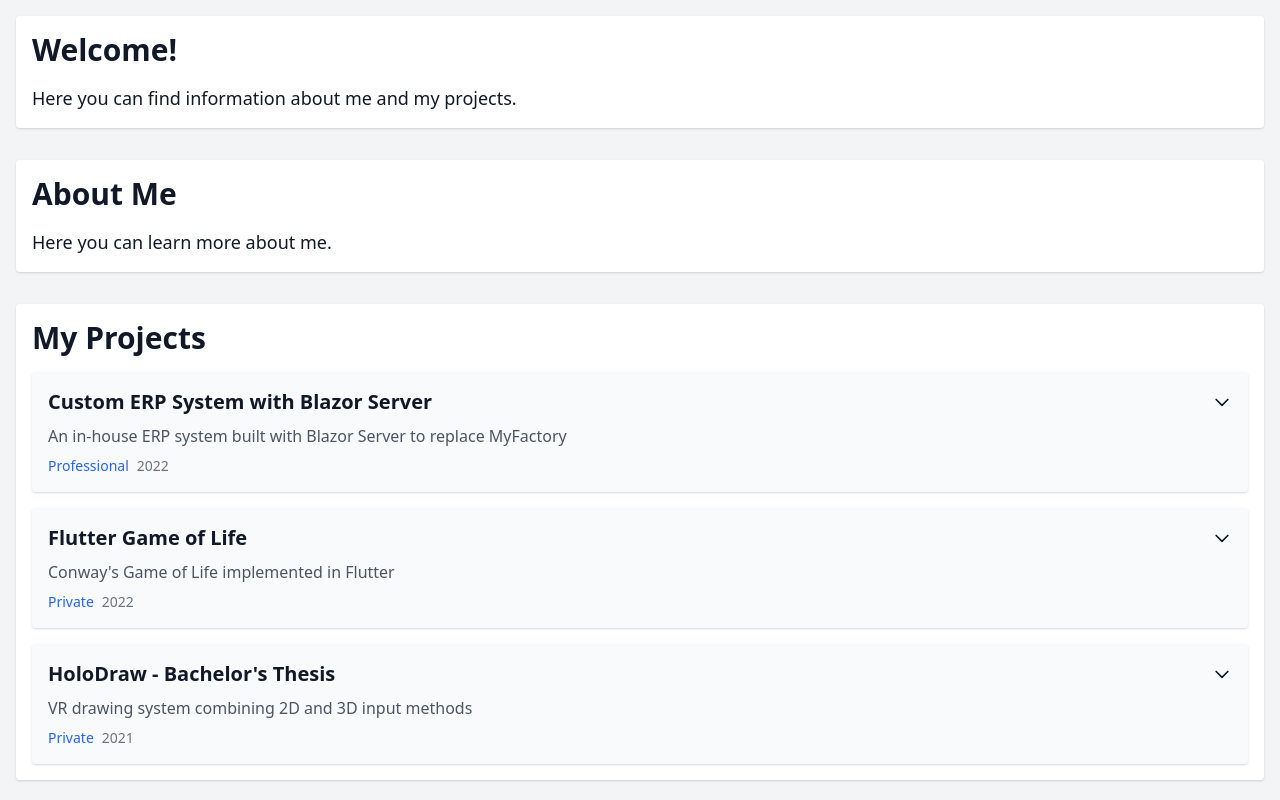
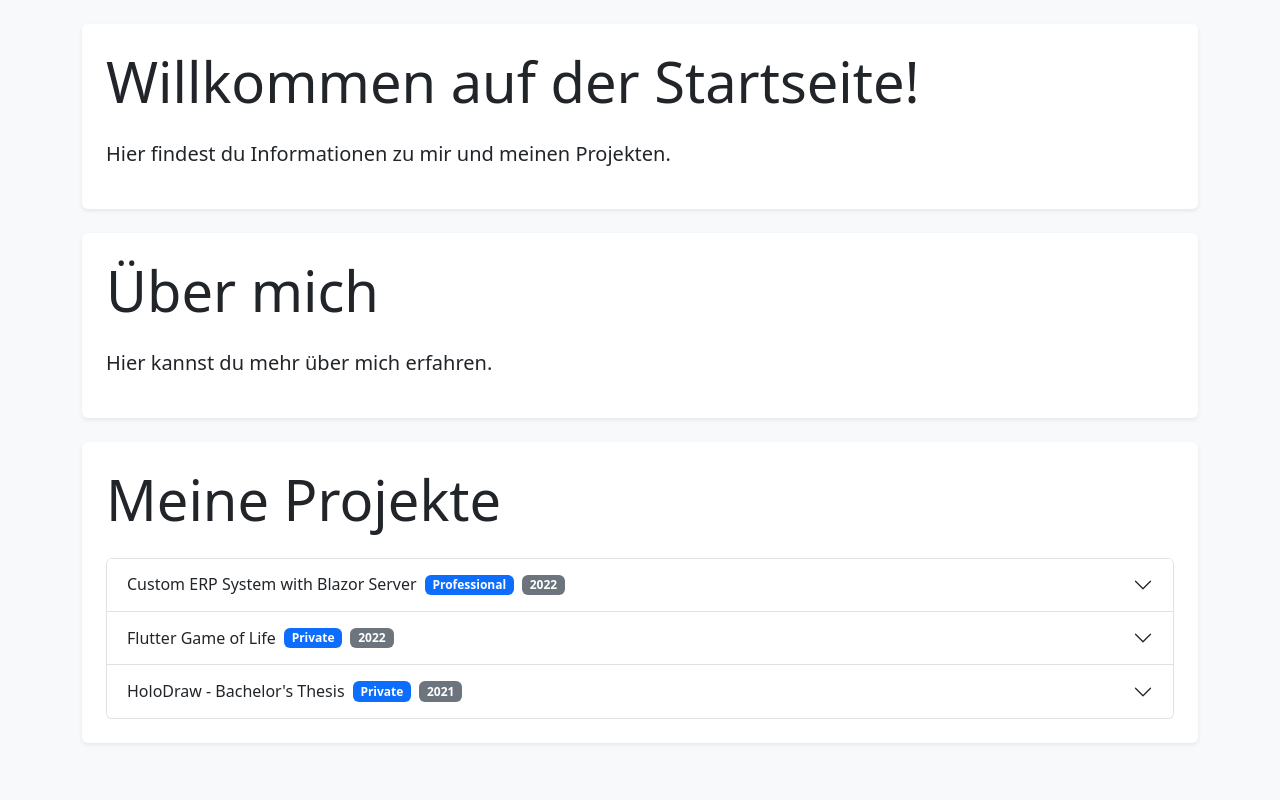
Before and after one commit to FranktheFurter/alpine-portfolio-minimal, a plain HTML site: page index.html in a window 1280 px wide. Drawn offline with nearby package versions, Linux system fonts and the light colour scheme.

Commit message:
this is the one

```diff
--- a/index.html
+++ b/index.html
@@ -3,21 +3,24 @@
   <head>
     <meta charset="UTF-8" />
     <meta name="viewport" content="width=device-width, initial-scale=1.0" />
-    <title>Portfolio</title>
+    <title>Alpine.js Projects Accordion</title>
     <link
-      href="https://cdn.jsdelivr.net/npm/tailwindcss@2.2.19/dist/tailwind.min.css"
+      href="https://cdn.jsdelivr.net/npm/bootstrap@5.3.1/dist/css/bootstrap.min.css"
       rel="stylesheet"
     />
     <script
       src="https://cdn.jsdelivr.net/npm/alpinejs@3.x.x/dist/cdn.min.js"
       defer
     ></script>
+    <script
+      src="https://cdn.jsdelivr.net/npm/bootstrap@5.3.1/dist/js/bootstrap.bundle.min.js"
+      defer
+    ></script>
   </head>
-  <body class="bg-gray-100 text-gray-900">
+  <body class="bg-light text-dark">
     <div
       x-data="{
             projects: [],
-      selectedProject: null,
             loadProjects() {
                 fetch('data/projects.json')
                     .then(response => response.json())
@@ -25,94 +28,64 @@
             }
         }"
       x-init="loadProjects()"
-      class="container mx-auto p-4"
+      class="container mt-4"
     >
-      <div class="space-y-8">
-        <!-- Home -->
-        <section id="home" class="p-4 bg-white shadow rounded">
-          <h1 class="text-3xl font-bold mb-4">Welcome!</h1>
-          <p class="text-lg">
-            Here you can find information about me and my projects.
+      <!-- Startseite -->
+      <section id="home" class="p-4 bg-white shadow-sm rounded mb-4">
+        <h1 class="display-4 mb-4">Willkommen auf der Startseite!</h1>
+        <p class="lead">
+          Hier findest du Informationen zu mir und meinen Projekten.
         </p>
       </section>
 
-        <!-- About -->
-        <section id="about" class="p-4 bg-white shadow rounded">
-          <h1 class="text-3xl font-bold mb-4">About Me</h1>
-          <p class="text-lg">Here you can learn more about me.</p>
+      <!-- Über mich -->
+      <section id="about" class="p-4 bg-white shadow-sm rounded mb-4">
+        <h1 class="display-4 mb-4">Über mich</h1>
+        <p class="lead">Hier kannst du mehr über mich erfahren.</p>
       </section>
 
-        <!-- Projects -->
-        <section id="projects" class="p-4 bg-white shadow rounded">
-          <h1 class="text-3xl font-bold mb-4">My Projects</h1>
-          <div class="space-y-4">
+      <!-- Projects Section with Accordion -->
+      <section id="projects" class="p-4 bg-white shadow-sm rounded mb-4">
+        <h1 class="display-4 mb-4">Meine Projekte</h1>
+        <div class="accordion" id="projectsAccordion">
           <template x-for="project in projects" :key="project.id">
-              <div class="bg-gray-50 shadow rounded overflow-hidden">
-                <div
-                  class="p-4 cursor-pointer hover:bg-gray-100 transition"
-                  @click="selectedProject = selectedProject === project ? null : project"
-                  :class="{'bg-gray-100': selectedProject === project}"
+            <div class="accordion-item">
+              <h2 class="accordion-header" :id="'heading' + project.id">
+                <button
+                  class="accordion-button collapsed"
+                  type="button"
+                  data-bs-toggle="collapse"
+                  :data-bs-target="'#collapse' + project.id"
+                  aria-expanded="false"
+                  :aria-controls="'collapse' + project.id"
                 >
-                  <div class="flex justify-between items-center">
-                    <h2
-                      class="text-xl font-semibold"
-                      x-text="project.title"
-                    ></h2>
-                    <svg
-                      class="w-5 h-5 transform transition-transform"
-                      :class="{'rotate-180': selectedProject === project}"
-                      fill="none"
-                      stroke="currentColor"
-                      viewBox="0 0 24 24"
-                    >
-                      <path
-                        stroke-linecap="round"
-                        stroke-linejoin="round"
-                        stroke-width="2"
-                        d="M19 9l-7 7-7-7"
-                      />
-                    </svg>
-                  </div>
-                  <p
-                    class="text-gray-600 mt-2"
-                    x-text="project.description"
-                  ></p>
-                  <div class="flex gap-2 flex-wrap mt-2">
+                  <span x-text="project.title"></span>
                   <span
-                      class="text-sm text-blue-600"
+                    class="badge bg-primary ms-2"
                     x-text="project.type"
                   ></span>
                   <span
-                      class="text-sm text-gray-500"
+                    class="badge bg-secondary ms-2"
                     x-text="project.year"
                   ></span>
-                  </div>
-                </div>
-
-                <!-- Expandable Content -->
+                </button>
+              </h2>
               <div
-                  x-show="selectedProject === project"
-                  x-transition:enter="transition ease-out duration-200"
-                  x-transition:enter-start="opacity-0 transform -translate-y-4"
-                  x-transition:enter-end="opacity-100 transform translate-y-0"
-                  x-transition:leave="transition ease-in duration-200"
-                  x-transition:leave-start="opacity-100 transform translate-y-0"
-                  x-transition:leave-end="opacity-0 transform -translate-y-4"
-                  class="border-t border-gray-200 p-4 bg-white"
+                :id="'collapse' + project.id"
+                class="accordion-collapse collapse"
+                :aria-labelledby="'heading' + project.id"
+                data-bs-parent="#projectsAccordion"
               >
-                  <p
-                    class="text-gray-600 mb-4"
-                    x-text="`${project.type} • ${project.category} • ${project.year}`"
-                  ></p>
-                  <p class="text-lg mb-4" x-text="project.details"></p>
-                  <div class="flex flex-wrap gap-2">
+                <div class="accordion-body">
+                  <p class="lead" x-text="project.details"></p>
+                  <div class="d-flex flex-wrap gap-2">
                     <template x-for="tech in project.technologies" :key="tech">
                       <span
-                        class="bg-blue-100 text-blue-800 px-2 py-1 rounded text-sm"
+                        class="badge bg-info text-dark"
                         x-text="tech"
-                      >
-                      </span>
+                      ></span>
                     </template>
+                  </div>
                 </div>
               </div>
             </div>
@@ -120,6 +93,5 @@
         </div>
       </section>
     </div>
-    </div>
   </body>
 </html>
```
Lines whose indentation alone changed are shown as unchanged.
